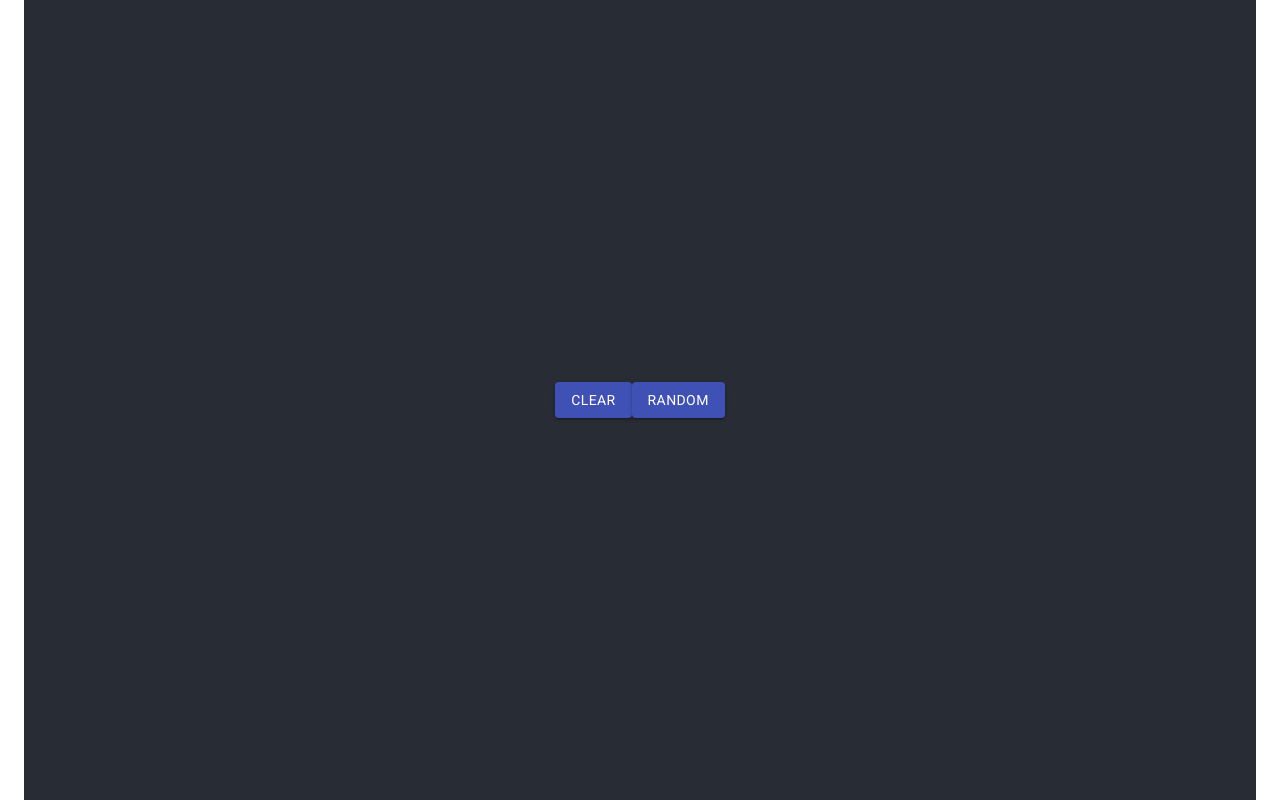
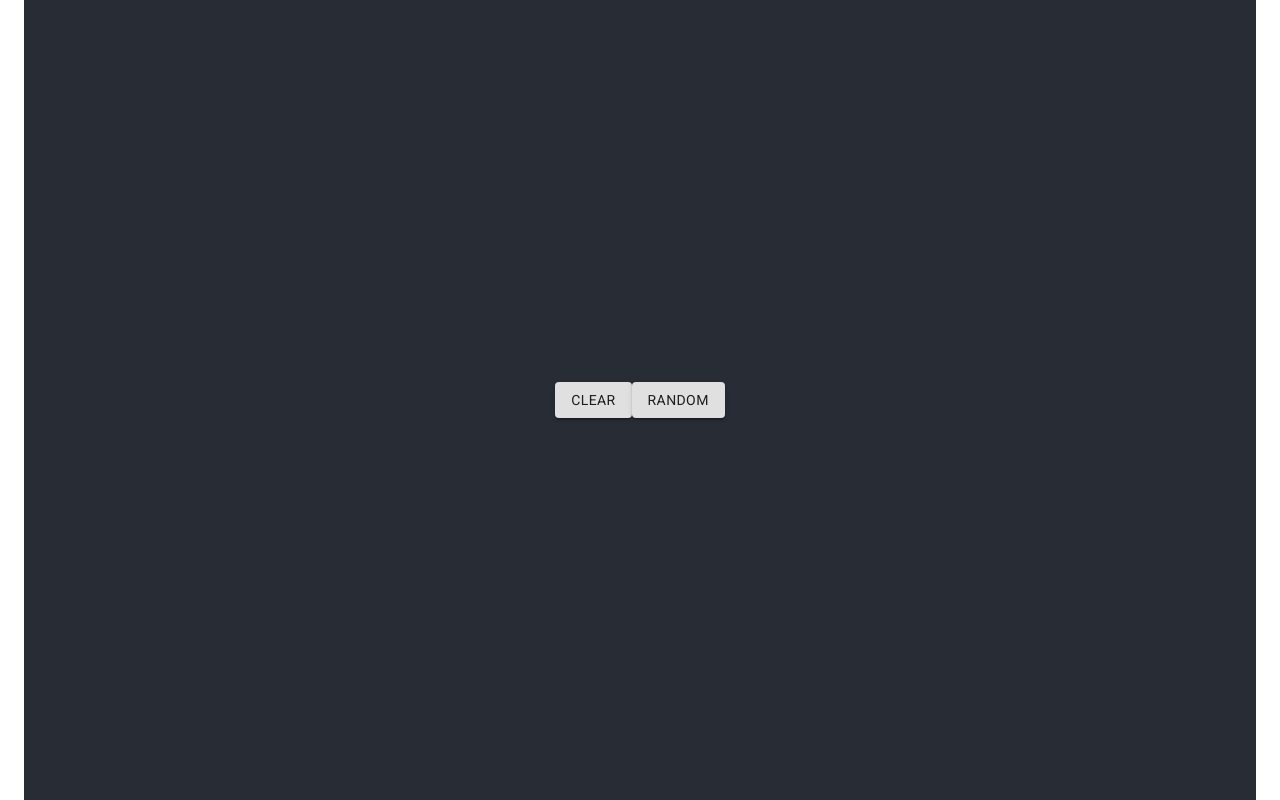
Before and after one commit to vegaluisjose/demo, a React (Create React App) app: page / in a window 1280 px wide. Built offline with nearby package versions, Linux system fonts and the light colour scheme.

Commit message:
change distance and color

```diff
--- a/src/App.js
+++ b/src/App.js
@@ -46,14 +46,12 @@ class App extends Component {
             <Layout layout={this.state.layout} />
             <div className="controls">
               <Button
-                color="primary"
                 variant="contained"
                 onClick={this.clearLayout}
               >
                 Clear
               </Button>
               <Button
-                color="primary"
                 variant="contained"
                 onClick={this.randomLayout}
               >
--- a/src/components/Layout.js
+++ b/src/components/Layout.js
@@ -40,7 +40,7 @@ class Layout extends Component {
 
     render() {
         return (
-            <Grid container wrap="nowrap" xs={1} justify="center">
+            <Grid container wrap="nowrap" justify="center">
                 {this.props.layout.map((col, i) => this.renderColumn(col.prim, col.elem))}
             </Grid>
         );
```
